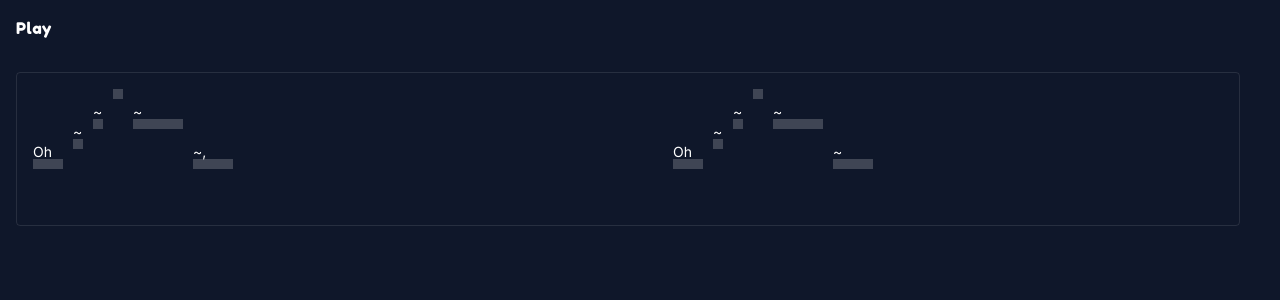
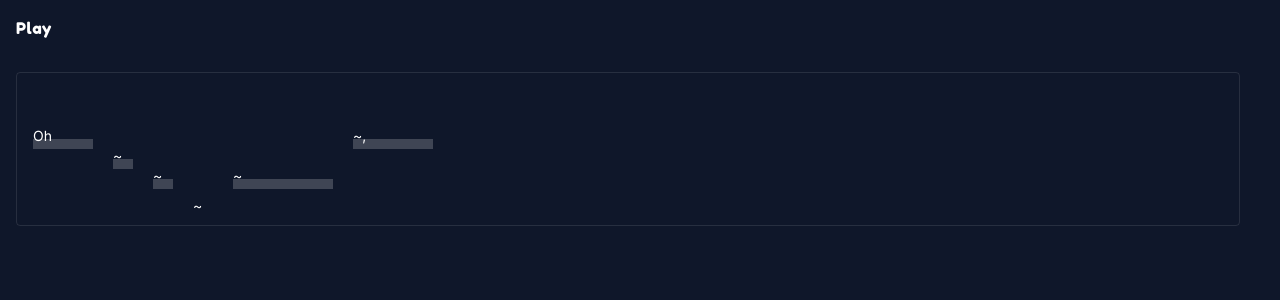
Before and after one commit to jens-ox/karaoke, a Next.js app: page /play in a window 1280 px wide. Shown: the top 300 px of the page. Built offline with nearby package versions, Linux system fonts and the light colour scheme.

Commit message:
fix graph orientation

```diff
--- a/components/LyricsGraph.tsx
+++ b/components/LyricsGraph.tsx
@@ -3,7 +3,7 @@ import { LineType } from '../types'
 import { Song } from '../utils/song'
 
 const NOTE_HEIGHT = 10
-const BEAT_WIDTH = 10
+const BEAT_WIDTH = 20
 const PITCH_HEIGHT = 10
 
 interface LyricsGraphProps {
@@ -15,7 +15,7 @@ export const LyricsGraph: React.FC<LyricsGraphProps> = ({ song }) => {
   const chartHeight = useMemo(() => Math.abs(song.maxPitch - song.minPitch) * PITCH_HEIGHT, [song])
 
   return (
-    <svg width={chartWidth} height={chartHeight} viewBox={`0 0 ${chartWidth} ${chartHeight}`}>
+    <svg width={chartWidth} viewBox={`0 0 ${chartWidth} ${chartHeight}`}>
       {/* position indicator */}
       <path d={`M 0 ${song.minPitch * PITCH_HEIGHT} V ${song.maxPitch * PITCH_HEIGHT}`} id="position_indicator" />
 
@@ -25,7 +25,7 @@ export const LyricsGraph: React.FC<LyricsGraphProps> = ({ song }) => {
             <rect
               className="fill-white/20"
               x={l.beat * BEAT_WIDTH}
-              y={PITCH_HEIGHT * (l.pitch - song.pitchOffset)}
+              y={chartHeight - PITCH_HEIGHT * (l.pitch - song.pitchOffset)}
               width={l.duration * BEAT_WIDTH}
               height={NOTE_HEIGHT}
             />
@@ -33,7 +33,7 @@ export const LyricsGraph: React.FC<LyricsGraphProps> = ({ song }) => {
           <text
             className="text-sm fill-white"
             x={l.beat * BEAT_WIDTH}
-            y={(l.pitch - song.pitchOffset) * PITCH_HEIGHT - 2}
+            y={chartHeight - ((l.pitch - song.pitchOffset) * PITCH_HEIGHT - 2)}
           >
             {l.text}
           </text>
```
